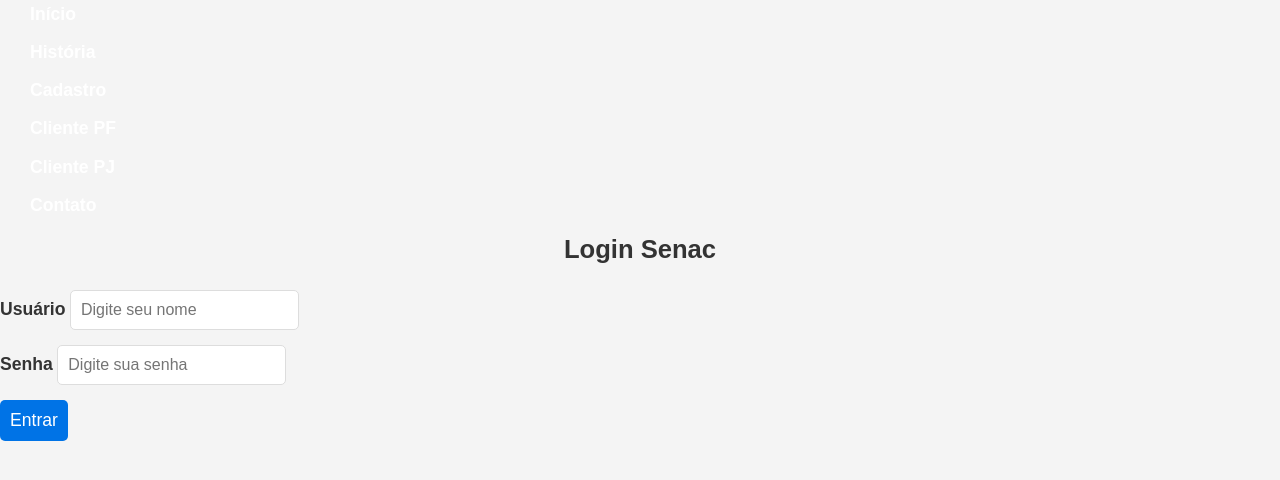
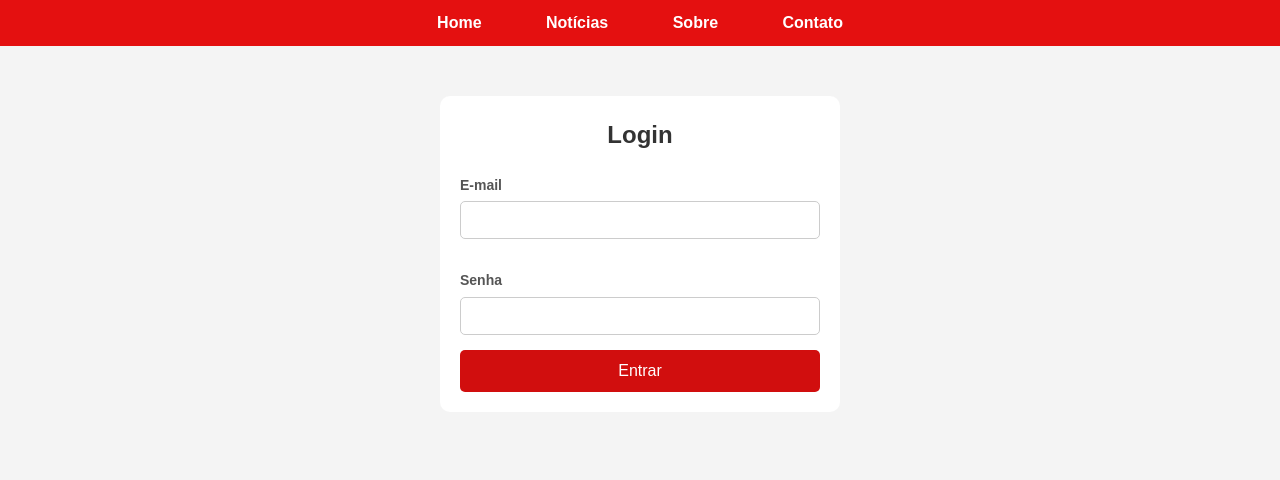
Before and after one commit to Weliclene/Aula-programa-o---quinta-feita, a plain HTML site: page login.html in a window 1280 px wide. Drawn offline with Linux system fonts and the light colour scheme.

Commit message:
Add files via upload

```diff
--- a/index.html
+++ b/index.html
@@ -5,6 +5,7 @@
     <meta name="viewport" content="width=device-width, initial-scale=1.0">
     <title>Site de Notícias</title>
     <link rel="stylesheet" href="style.css">
+    <link rel="stylesheet" href="login.js">
 </head>
 <body>
 
@@ -27,7 +28,7 @@
         <p><strong>Categoria:</strong> Economia</p>
         <p><strong>Resumo:</strong> PIB do Brasil encerra 2024 com crescimento de 3,4%, maior alta desde 2021.</p>
 
-        <img src="Imagem/Real.png" alt="PIB" style="width:100%; max-width: 600px; display: block; margin: 20px auto;" />
+        <img src="Imagem/real.png" alt="PIB" style="width:100%; max-width: 600px; display: block; margin: 20px auto;" />
 
         <h3>Detalhes do Crescimento do PIB</h3>
         <p>O Produto Interno Bruto (PIB) do país encerrou o ano de 2024 com crescimento de 3,4%, totalizando R$ 11,7 trilhões, segundo divulgado pelo IBGE nesta sexta-feira, 7. A taxa é a maior desde 2021, quando o PIB brasileiro cresceu 4,8%, após um registro negativo de 3,3% em 2020.</p>
--- a/login.html
+++ b/login.html
@@ -3,37 +3,33 @@
 <head>
     <meta charset="UTF-8">
     <meta name="viewport" content="width=device-width, initial-scale=1.0">
-    <title>Tela de Login</title>
+    <title>Login - Site de Notícias</title>
     <link rel="stylesheet" href="style.css">
+    <script src="login.js"></script>
 </head>
 <body>
+    <div class="menu">
         <nav>
-        <ul>
-            <li><a href="#">Início</a></li>
-            <li><a href="#">História</a></li>
-            <li><a href="#">Cadastro</a></li>
-            <li><a href="#">Cliente PF</a></li>
-            <li><a href="#">Cliente PJ</a></li>
-            <li><a href="#">Contato</a></li>
-        </ul>
+            <a href="index.html">Home</a>
+            <a href="noticias.html">Notícias</a>
+            <a href="sobre.html">Sobre</a>
+            <a href="contato.html">Contato</a>
         </nav>
-
-    <h2>Login Senac</h2>
-
-    <form action="#" method="POST">
-        <div class="input-group">
-            <label for="txtUsuario">Usuário</label>
-            <input type="text" id="txtUsuario" name="txtUsuario" placeholder="Digite seu nome" required>
     </div>
 
+    <div class="login-container">
+        <h2>Login</h2>
+        <form method="post">
             <div class="input-group">
-            <label for="txtSenha">Senha</label>
-            <input type="password" id="txtSenha" name="txtSenha" placeholder="Digite sua senha" required>
+                <label for="email">E-mail</label>
+                <input type="email" id="email" name="email" required>
             </div>
-
-        <div>
-            <button type="submit">Entrar</button>
+            <div class="input-group">
+                <label for="password">Senha</label>
+                <input type="password" id="password" name="password" required>
             </div>
         </form>
+        <button onclick="validateLogin()">Entrar</button>
+    </div>
 </body>
 </html>
--- /dev/null
+++ b/login.js
@@ -0,0 +1,12 @@
+function validateLogin() {
+    var username = document.getElementById('email').value;
+    var password = document.getElementById('password').value;
+
+    if (username === "weliclene" && password === "weliclene10") {
+
+        window.location.href = "/index.html";
+    } else {
+        alert("Usuário ou senha incorretos.");
+
+    }
+}
--- a/style.css
+++ b/style.css
@@ -224,7 +224,7 @@
     border-radius: 5px;
 }
 
-form button {
+button {
     background-color: #0073e6;
     color: white;
     padding: 10px;
@@ -242,3 +242,87 @@
     color: #333;
     text-align: center;
 }
+
+/*login*/
+
+body {
+    font-family: Arial, sans-serif;
+    background-color: #f4f4f4;
+    margin: 0;
+    padding: 0;
+}
+
+
+.menu {
+    background-color: #e41010;
+    padding: 10px 0;
+}
+
+.menu nav a {
+    color: white;
+    text-decoration: none;
+    padding: 10px 20px;
+    margin: 0 10px;
+    font-size: 16px;
+}
+
+.menu nav a:hover {
+    background-color: hsl(0, 76%, 45%);
+    border-radius: 5px;
+}
+
+.login-container {
+    width: 100%;
+    max-width: 400px;
+    margin: 50px auto;
+    background-color: white;
+    padding: 20px;
+    border-radius: 10px;
+    text-align: center;
+}
+
+.login-container h2 {
+    margin-bottom: 20px;
+    font-size: 24px;
+    color: #333;
+}
+
+.input-group {
+    margin-bottom: 15px;
+    text-align: left;
+}
+
+.input-group label {
+    display: block;
+    font-size: 14px;
+    color: #555;
+}
+
+.input-group input {
+    width: 100%;
+    padding: 10px;
+    margin-top: 5px;
+    border: 1px solid #ccc;
+    border-radius: 5px;
+    font-size: 14px;
+}
+
+.input-group input:focus {
+    border-color: #0056b3;
+    outline: none;
+}
+
+button {
+    width: 100%;
+    padding: 12px;
+    background-color: #d10e0e;
+    color: white;
+    border: none;
+    border-radius: 5px;
+    font-size: 16px;
+    cursor: pointer;
+}
+
+button:hover {
+    background-color: hsl(0, 68%, 40%);
+}
```
Also changed, not shown: README.md.txt. Lines whose indentation alone changed are shown as unchanged.
